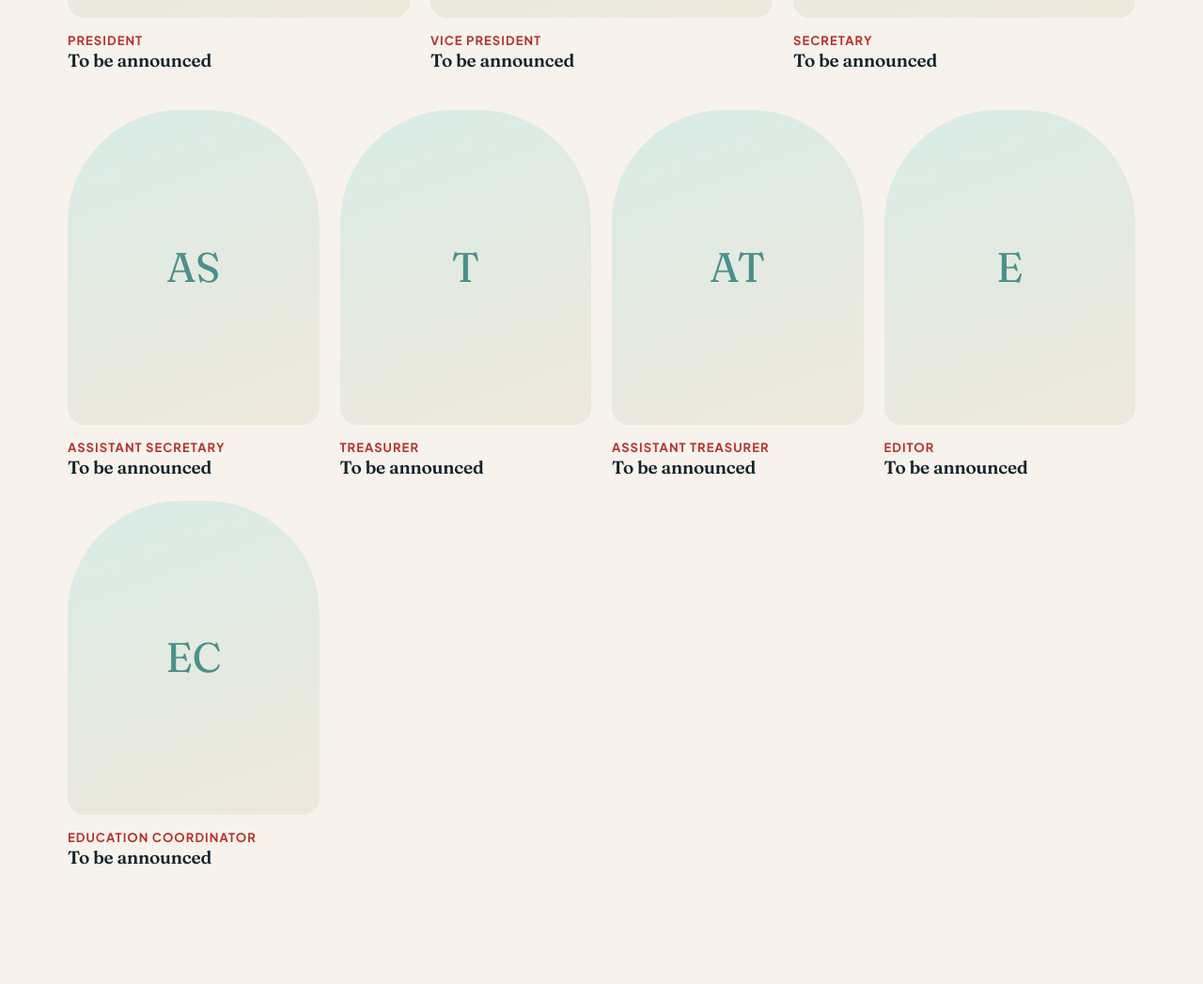
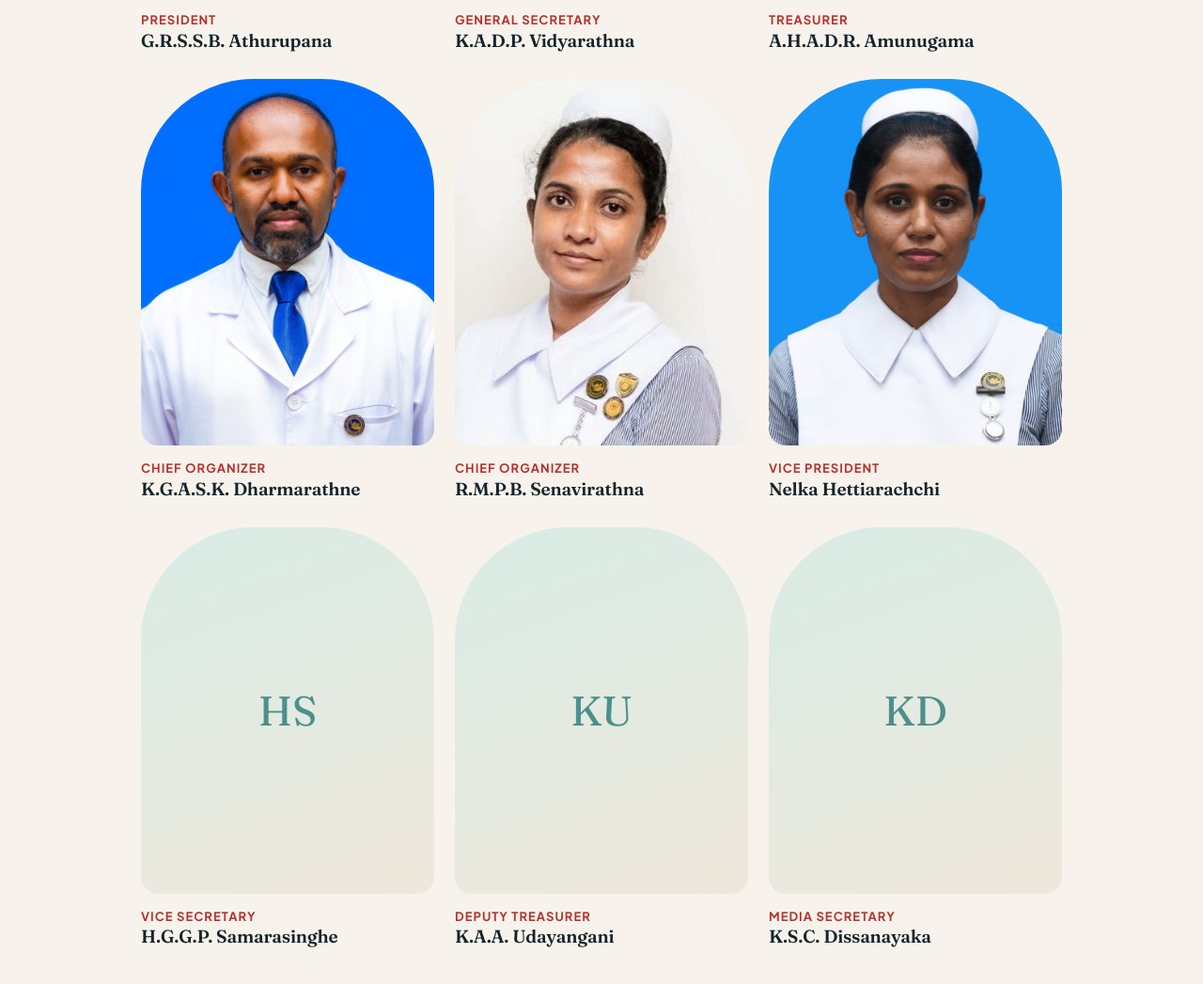
Before and after one commit to inosh/slicna, a website: page pages/leadership.html in a window 1280 px wide. Shown: the part 919-1966 px from the top of the page at 94% size. Before the commit the page ends 1917 px from the top, so only its background shows below. Drawn offline with Linux system fonts and the light colour scheme.

Commit message:
leadership

```diff
--- a/css/site.css
+++ b/css/site.css
@@ -376,7 +376,7 @@ p { margin: 0 0 1em; }
 }
 
 /* ---------- People ---------- */
-.people { display: grid; grid-template-columns: repeat(4, 1fr); gap: 22px; }
+.people { display: grid; grid-template-columns: repeat(3, 1fr); gap: 28px 22px; max-width: 980px; margin-inline: auto; }
 .person { text-align: left; }
 .person .photo { aspect-ratio: 4 / 5; border-radius: 120px 120px var(--radius) var(--radius); overflow: hidden; background: linear-gradient(160deg, var(--mint), var(--paper-2)); display: grid; place-items: center; margin-bottom: 14px; }
 .person .photo img { width: 100%; height: 100%; object-fit: cover; }
@@ -384,9 +384,8 @@ p { margin: 0 0 1em; }
 .person h3 { font-size: 19px; margin: 0 0 2px; }
 .person .role { font-size: 13px; font-weight: 700; letter-spacing: .08em; text-transform: uppercase; color: var(--coral-deep); }
 .person .desig { font-size: 14px; color: var(--ink-2); margin-top: 4px; }
-.people-lead { grid-template-columns: repeat(3, 1fr); margin-bottom: 40px; }
-@media (max-width: 960px) { .people { grid-template-columns: repeat(3, 1fr); } }
-@media (max-width: 700px) { .people, .people-lead { grid-template-columns: repeat(2, 1fr); gap: 16px; } }
+.people-lead { margin-bottom: 28px; }
+@media (max-width: 700px) { .people { grid-template-columns: repeat(2, 1fr); gap: 22px 16px; } }
 
 /* ---------- Tables ---------- */
 .table-wrap { overflow-x: auto; border-radius: var(--radius); border: 1px solid var(--line); background: var(--surface); }
--- a/js/demo-data.js
+++ b/js/demo-data.js
@@ -23,16 +23,21 @@ const SLICNA_DEMO = {
     { id: 'radio-awareness', title: 'On air: SLICNA nurses talk health on national radio', published_at: '2026-06-02', photo_url: '/images/radio-awareness.jpg', summary: 'Our members joined radio programmes to share practical health advice with the public.', body: '<p>SLICNA members have taken part in radio health programmes, sharing practical advice on preventing illness and recognising warning signs early.</p>' }
   ],
 
+  // Executive Committee 2025–2027, elected 24 January 2025 (from SLICNA's letter of 29/10/2025).
   committee: {
+    term: '2025 – 2027',
+    elected_on: '2025-01-24',
     members: [
-      { slot_key: 'president', role_title: 'President', name: '', designation: '' },
-      { slot_key: 'vice-president', role_title: 'Vice President', name: '', designation: '' },
-      { slot_key: 'secretary', role_title: 'Secretary', name: '', designation: '' },
-      { slot_key: 'assistant-secretary', role_title: 'Assistant Secretary', name: '', designation: '' },
-      { slot_key: 'treasurer', role_title: 'Treasurer', name: '', designation: '' },
-      { slot_key: 'assistant-treasurer', role_title: 'Assistant Treasurer', name: '', designation: '' },
-      { slot_key: 'editor', role_title: 'Editor', name: '', designation: '' },
-      { slot_key: 'education-coordinator', role_title: 'Education Coordinator', name: '', designation: '' }
+      // Listed in the same order as the letter; the page shows them in this order.
+      { slot_key: 'president', role_title: 'President', name: 'G.R.S.S.B. Athurupana', photo_url: '/images/committee/president.jpg' },
+      { slot_key: 'general-secretary', role_title: 'General Secretary', name: 'K.A.D.P. Vidyarathna', photo_url: '/images/committee/general-secretary.jpg' },
+      { slot_key: 'treasurer', role_title: 'Treasurer', name: 'A.H.A.D.R. Amunugama', photo_url: '/images/committee/treasurer.jpg' },
+      { slot_key: 'chief-organizer-1', role_title: 'Chief Organizer', name: 'K.G.A.S.K. Dharmarathne', photo_url: '/images/committee/chief-organizer-1.jpg' },
+      { slot_key: 'chief-organizer-2', role_title: 'Chief Organizer', name: 'R.M.P.B. Senavirathna', photo_url: '/images/committee/chief-organizer-2.jpg' },
+      { slot_key: 'vice-president', role_title: 'Vice President', name: 'Nelka Hettiarachchi', photo_url: '/images/committee/vice-president.jpg' },
+      { slot_key: 'vice-secretary', role_title: 'Vice Secretary', name: 'H.G.G.P. Samarasinghe' },
+      { slot_key: 'deputy-treasurer', role_title: 'Deputy Treasurer', name: 'K.A.A. Udayangani' },
+      { slot_key: 'media-secretary', role_title: 'Media Secretary', name: 'K.S.C. Dissanayaka' }
     ]
   },
 
--- a/js/leadership.js
+++ b/js/leadership.js
@@ -1,7 +1,7 @@
 document.addEventListener('DOMContentLoaded', async () => {
   const leadEl = document.getElementById('committee-lead');
   const restEl = document.getElementById('committee-rest');
-  const LEAD_SLOTS = ['president', 'vice-president', 'secretary'];
+  const LEAD_COUNT = 3;
 
   const initials = (name, role) => (name || role).split(/\s+/).filter(Boolean).slice(0, 2).map((w) => w[0]).join('').toUpperCase();
 
@@ -18,8 +18,13 @@ document.addEventListener('DOMContentLoaded', async () => {
   try {
     const data = await SLICNA_API.committee();
     const members = data.members || data;
-    const lead = members.filter((m) => LEAD_SLOTS.includes(m.slot_key));
-    const rest = members.filter((m) => !LEAD_SLOTS.includes(m.slot_key));
+    if (data.term) {
+      const elected = data.elected_on ? `, elected on ${SLICNA.formatDate(data.elected_on)}` : '';
+      document.getElementById('committee-term').textContent = `Executive Committee ${data.term}${elected}.`;
+    }
+    // Members keep the order they come in; the first row is the first three.
+    const lead = members.slice(0, LEAD_COUNT);
+    const rest = members.slice(LEAD_COUNT);
     leadEl.innerHTML = lead.map(card).join('');
     restEl.innerHTML = rest.map(card).join('');
   } catch (err) {
--- a/pages/leadership.html
+++ b/pages/leadership.html
@@ -22,6 +22,7 @@
       <p class="eyebrow">Executive committee</p>
       <h1>The people who lead SLICNA</h1>
       <p class="lede">Our executive committee is made up of practising critical care nurses, elected by members and serving as volunteers.</p>
+      <p class="muted" id="committee-term"></p>
     </div>
   </section>
 
```
Also changed, not shown: dev-server.js (+22 -0 lines), pages/contact.html (+1 -1 lines), partials/footer.html (+1 -1 lines), images/committee/chief-organizer-1.jpg (added), images/committee/chief-organizer-2.jpg (added), images/committee/general-secretary.jpg (added), images/committee/president.jpg (added), images/committee/treasurer.jpg (added), images/committee/vice-president.jpg (added).
